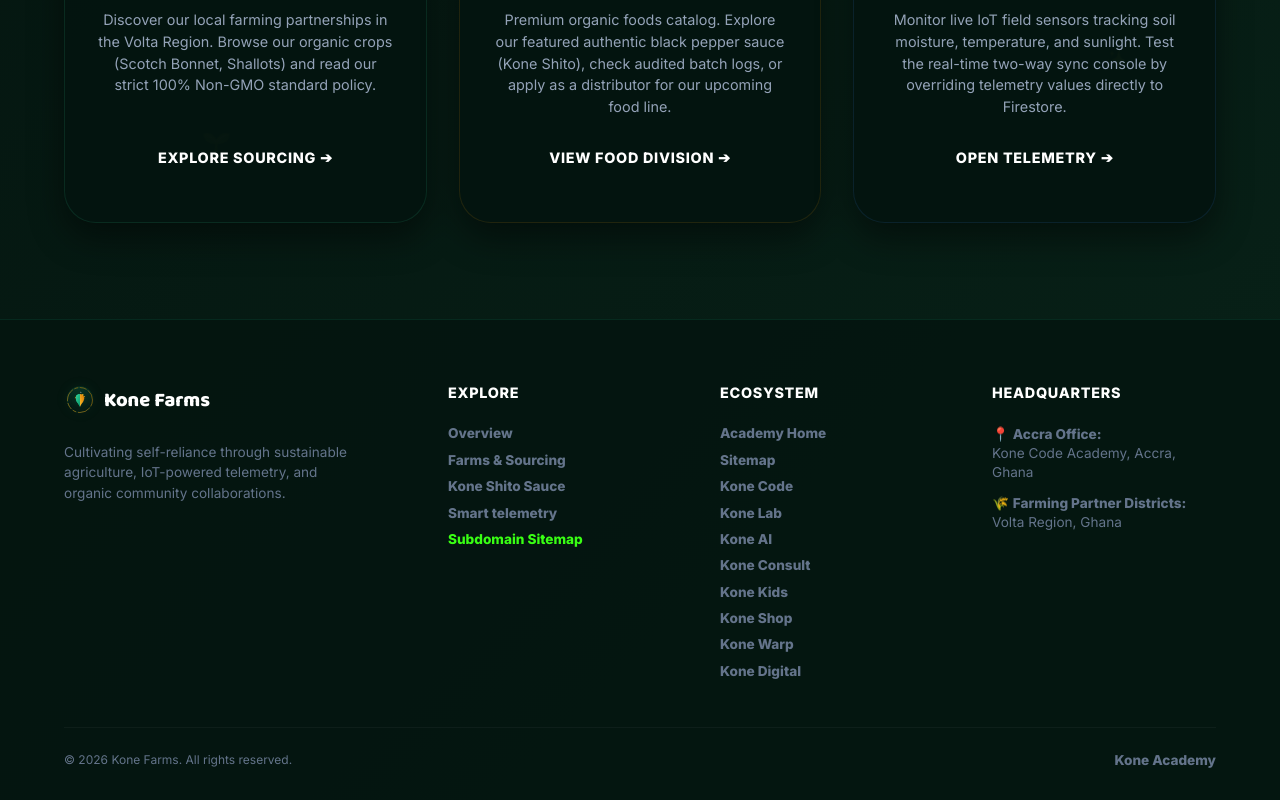
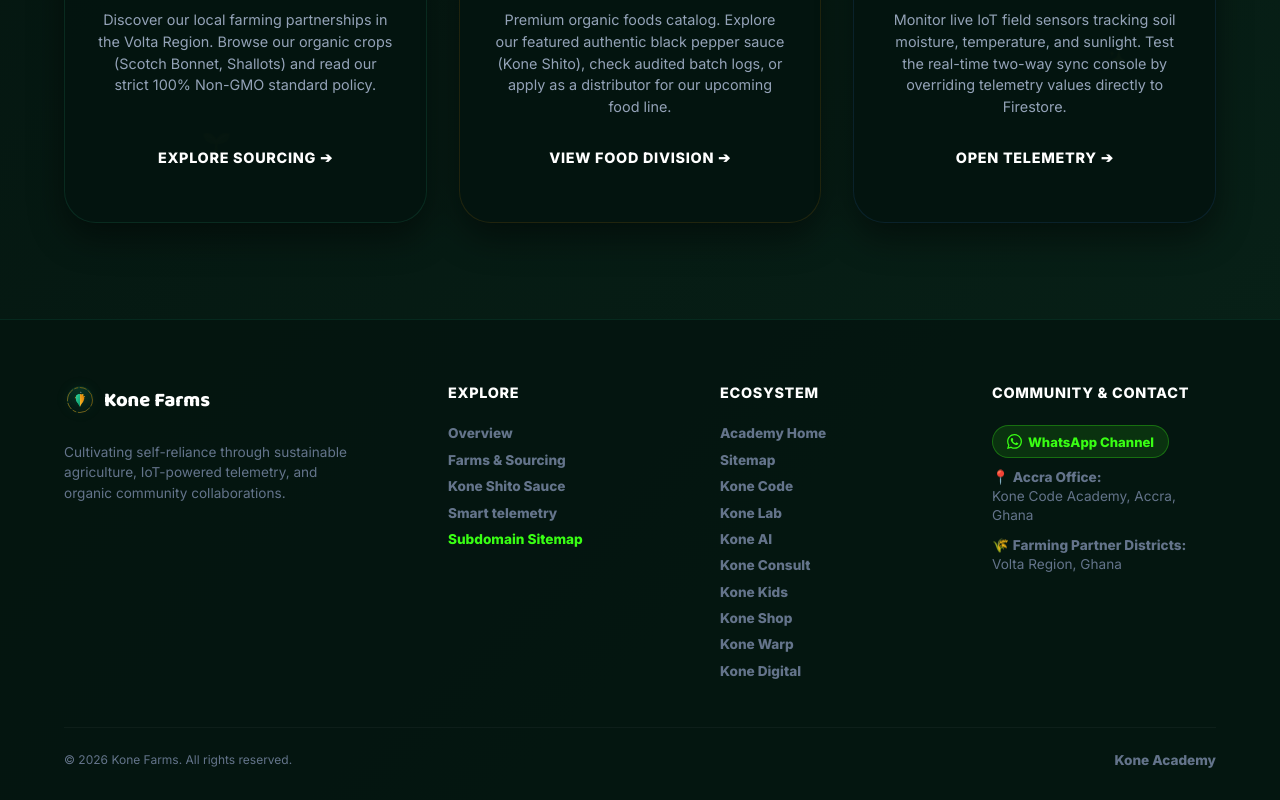
Before and after one commit to PhilipKone/Kone-Farms, a React (Vite) app: page / in a window 1280 px wide. Shown: the part 663-1463 px from the top of the page. Built offline with nearby package versions, Linux system fonts and the light colour scheme; no server answers.

Commit message:
Feat: Add WhatsApp Channel link to Kone Farms footer

```diff
--- a/src/components/Footer.jsx
+++ b/src/components/Footer.jsx
@@ -46,10 +46,34 @@ export default function Footer() {
           </div>
         </div>
 
-        {/* Contact/Location Column */}
+        {/* Contact/Social Column */}
         <div className="footer-links-col">
-          <h4 className="footer-h4">Headquarters</h4>
-          <div className="footer-social-info">
+          <h4 className="footer-h4">Community & Contact</h4>
+          <div className="footer-social-info" style={{ display: 'flex', flexDirection: 'column', gap: '0.65rem' }}>
+            <a
+              href="https://whatsapp.com/channel/0029Vb89rkTE50Ugks0LIG0L"
+              target="_blank"
+              rel="noopener noreferrer"
+              style={{
+                background: 'rgba(57, 255, 20, 0.12)',
+                border: '1px solid rgba(57, 255, 20, 0.3)',
+                color: '#39ff14',
+                padding: '0.45rem 0.85rem',
+                borderRadius: '20px',
+                fontSize: '0.82rem',
+                fontWeight: 'bold',
+                textDecoration: 'none',
+                display: 'inline-flex',
+                alignItems: 'center',
+                gap: '0.4rem',
+                width: 'fit-content'
+              }}
+            >
+              <svg viewBox="0 0 24 24" width="15" height="15" fill="currentColor">
+                <path d="M17.472 14.382c-.297-.149-1.758-.867-2.03-.967-.273-.099-.471-.148-.67.15-.197.297-.767.966-.94 1.164-.173.199-.347.223-.644.075-.297-.15-1.255-.463-2.39-1.475-.883-.788-1.48-1.761-1.653-2.059-.173-.297-.018-.458.13-.606.134-.133.298-.347.446-.52.149-.174.198-.298.298-.497.099-.198.05-.371-.025-.52-.075-.149-.669-1.612-.916-2.207-.242-.579-.487-.501-.669-.51l-.57-.01c-.198 0-.52.074-.792.372s-1.04 1.016-1.04 2.479 1.065 2.876 1.213 3.074c.149.198 2.095 3.2 5.076 4.487.709.306 1.263.489 1.694.626.712.226 1.36.194 1.872.118.571-.085 1.758-.719 2.006-1.413.248-.694.248-1.289.173-1.413-.074-.124-.272-.198-.57-.347m-5.421 7.403h-.004a9.87 9.87 0 01-5.031-1.378l-.361-.214-3.741.982.998-3.648-.235-.374a9.86 9.86 0 01-1.51-5.26c.001-5.45 4.436-9.884 9.888-9.884 2.64 0 5.122 1.03 6.988 2.898a9.825 9.825 0 012.893 6.994c-.003 5.45-4.437 9.884-9.885 9.884m8.413-18.297A11.815 11.815 0 0012.05 0C5.495 0 .16 5.335.157 11.892c0 2.096.547 4.142 1.588 5.945L.057 24l6.305-1.654a11.882 11.882 0 005.683 1.448h.005c6.554 0 11.89-5.335 11.893-11.893a11.821 11.821 0 00-3.48-8.413z"/>
+              </svg>
+              WhatsApp Channel
+            </a>
             <div className="footer-info-item">
               📍 <strong>Accra Office:</strong><br />
               Kone Code Academy, Accra, Ghana
```
